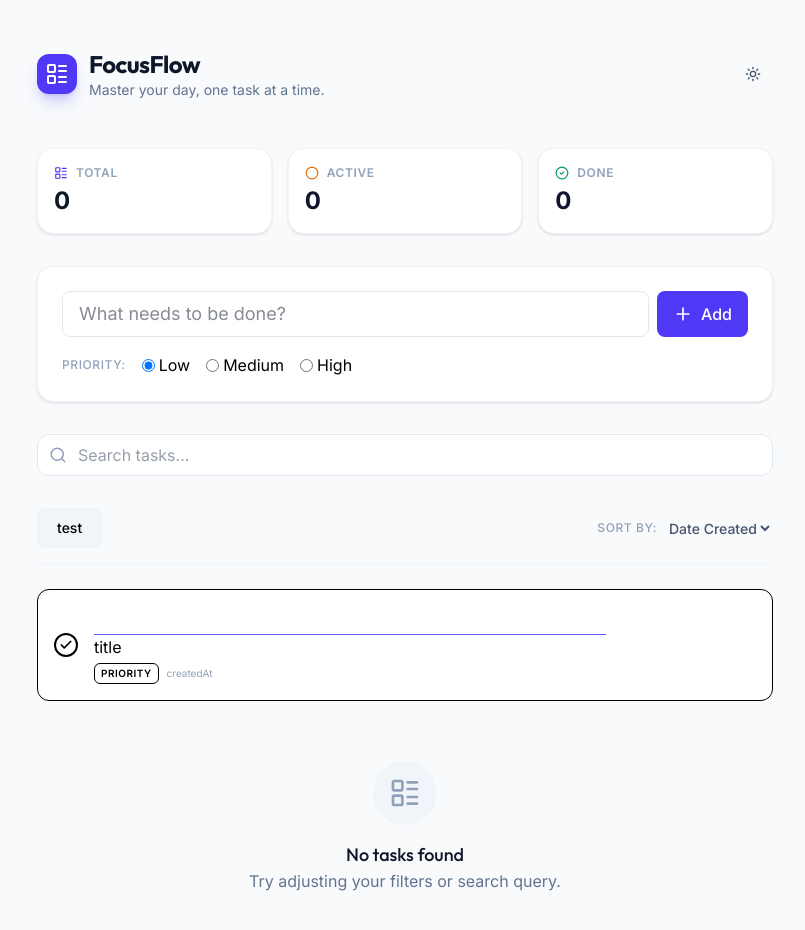
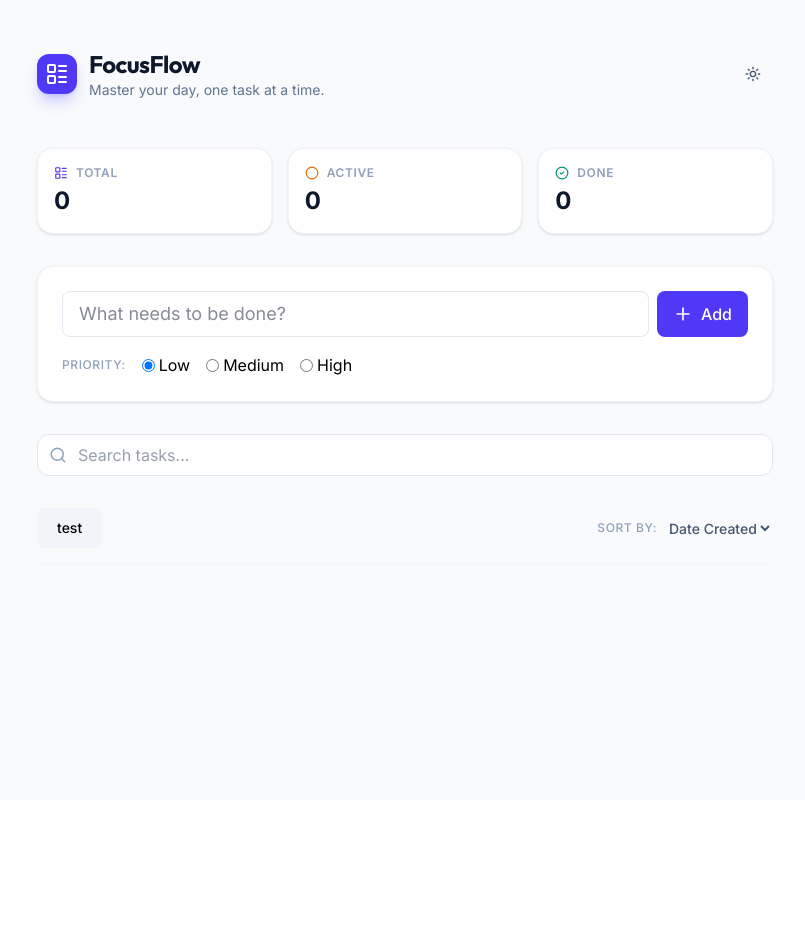
Before and after one commit to hamsterartit/task-tracker, a React app: page / in a window 1280 px wide. Shown: the top 930 px of the page, without its empty margins (235-1040 px from the left). After the commit the page ends 800 px from the top, so only its background shows below. Built offline with nearby package versions, Linux system fonts and the light colour scheme; the HTML template or start-up script is replaced by a standard one.

Commit message:
add task list

```diff
--- a/src/App.tsx
+++ b/src/App.tsx
@@ -1,9 +1,12 @@
-import {Search, LayoutList, Moon, Sun, Check, Save, Edit2, Trash2} from 'lucide-react';
+import {Search, LayoutList, Moon, Sun} from 'lucide-react';
 import {Button} from './components/Button';
 import {AddTaskForm} from "./components/AddTaskForm.tsx";
 import {StatisticsView} from "./components/StatisticsView.tsx";
+import {useLocalStorage} from "./utils/useLocalStorage.ts";
+import {TaskList} from "./components/TaskList.tsx";
 
 export default function App() {
+    const {tasks, add} = useLocalStorage();
 
 
     return (
@@ -73,52 +76,9 @@ export default function App() {
 
                 {/* Task List */}
                 <div className="space-y-3">
-                    <div
-                        className='group flex items-center gap-4 p-4 rounded-xl border bg-white dark:bg-slate-900 transition-all'>
-                        <button
-                            className='flex-shrink-0 w-6 h-6 rounded-full border-2 flex items-center justify-center transition-colors'
-                        >
-                            <Check size={14} strokeWidth={3}/>
-                        </button>
-
-                        <div className="flex-grow min-w-0">
-                            <input
-                                autoFocus
-                                type="text"
-                                className="w-full bg-transparent text-slate-900 dark:text-slate-100 focus:outline-none border-b border-indigo-500 py-0.5"
-                            />
-                            <div className="flex flex-col">
-            <span
-                className='text-base truncate transition-all'
-            >
-              title
-            </span>
-                                <div className="flex items-center gap-2 mt-1">
-              <span className='text-[10px] px-1.5 py-0.5 rounded-md border font-semibold uppercase tracking-wider'>
-                priority
-              </span>
-                                    <span className="text-[10px] text-slate-400 dark:text-slate-500">
-                createdAt
-              </span>
-                                </div>
-                            </div>
-                        </div>
-
-                        <div className="flex items-center gap-1 opacity-0 group-hover:opacity-100 transition-opacity">
-                            <Button variant="ghost" size="sm" className="text-emerald-500 hover:text-emerald-600">
-                                <Save size={18}/>
-                            </Button>
-                            <Button variant="ghost" size="sm" className="text-slate-400 hover:text-indigo-500">
-                                <Edit2 size={18}/>
-                            </Button>
-                            <Button variant="ghost" size="sm" className="text-slate-400 hover:text-rose-500">
-                                <Trash2 size={18}/>
-                            </Button>
-                        </div>
-                    </div>
-                    <div
-                        className="text-center py-12"
-                    >
+                    {tasks && <TaskList tasks={tasks}/>}
+                    {!tasks && (
+                        <div className="text-center py-12">
                             <div
                                 className="w-16 h-16 bg-slate-100 dark:bg-slate-800 rounded-full flex items-center justify-center mx-auto mb-4 text-slate-400">
                                 <LayoutList size={32}/>
@@ -127,6 +87,7 @@ export default function App() {
                             <p className="text-slate-500 dark:text-slate-400">Try adjusting your filters or search
                                 query.</p>
                         </div>
+                    )}
                 </div>
             </div>
         </div>
--- /dev/null
+++ b/src/components/TaskItemView.tsx
@@ -0,0 +1,51 @@
+import { Edit2, Save, Trash2} from "lucide-react";
+import {Button} from "./Button.tsx";
+import type {TaskItem} from "../utils/types.ts";
+
+interface TaskItemViewProps {
+    task: TaskItem;
+}
+
+export const TaskItemView = ({task}: TaskItemViewProps) => {
+
+    const {description, priority, date} = task;
+
+    const rawDate = new Date(date);
+    const formattedDate = rawDate.toLocaleDateString();
+
+    return (
+
+        <div
+            className='group flex items-center gap-4 p-4 rounded-xl border bg-white dark:bg-slate-900 transition-all'>
+            <input type="checkbox" name="tasks"/>
+
+            <div className="flex-grow min-w-0">
+                <input
+                    autoFocus
+                    type="text"
+                    className="w-full bg-transparent text-slate-900 dark:text-slate-100 focus:outline-none border-b border-indigo-500 py-0.5"
+                />
+                <div className="flex flex-col">
+                    <span className='text-base truncate transition-all'>{description}</span>
+                    <div className="flex items-center gap-2 mt-1">
+                        <span
+                            className='text-[10px] px-1.5 py-0.5 rounded-md border font-semibold uppercase tracking-wider'>{priority}</span>
+                        <span className="text-[10px] text-slate-400 dark:text-slate-500">createdAt {formattedDate}</span>
+                    </div>
+                </div>
+            </div>
+
+            <div className="flex items-center gap-1 opacity-0 group-hover:opacity-100 transition-opacity">
+                <Button variant="ghost" size="sm" className="text-emerald-500 hover:text-emerald-600">
+                    <Save size={18}/>
+                </Button>
+                <Button variant="ghost" size="sm" className="text-slate-400 hover:text-indigo-500">
+                    <Edit2 size={18}/>
+                </Button>
+                <Button variant="ghost" size="sm" className="text-slate-400 hover:text-rose-500">
+                    <Trash2 size={18}/>
+                </Button>
+            </div>
+        </div>
+    )
+}
--- /dev/null
+++ b/src/components/TaskList.tsx
@@ -0,0 +1,15 @@
+import type {TaskItem} from "../utils/types.ts";
+import {TaskItemView} from "./TaskItemView.tsx";
+
+interface TaskListProps {
+    tasks: TaskItem[];
+}
+
+export const TaskList = ({tasks}: TaskListProps) => {
+    return (
+       <>
+           {tasks.map((task: TaskItem) => (<TaskItemView key={task.date} task={task}/>))}
+       </>
+
+    )
+}
--- a/src/utils/useLocalStorage.ts
+++ b/src/utils/useLocalStorage.ts
@@ -1,5 +1,5 @@
 import type {TaskItem} from "./types";
-import {useState} from "react";
+import {useEffect, useState} from "react";
 
 export const useLocalStorage = () => {
     const [tasks, setTasks] = useState<TaskItem[]>(() => {
@@ -7,10 +7,13 @@ export const useLocalStorage = () => {
         return saved ? JSON.parse(saved) : [];
     });
 
+    useEffect(() => {
+        localStorage.setItem("task-tracker", JSON.stringify(tasks));
+    }, [tasks]);
+
     const add = (task: TaskItem) => {
         const updated = [...tasks, task];
         setTasks(updated);
-        localStorage.setItem("task-tracker", JSON.stringify(updated));
     }
 
     return {tasks, add};
```
Lines whose indentation alone changed are shown as unchanged.
